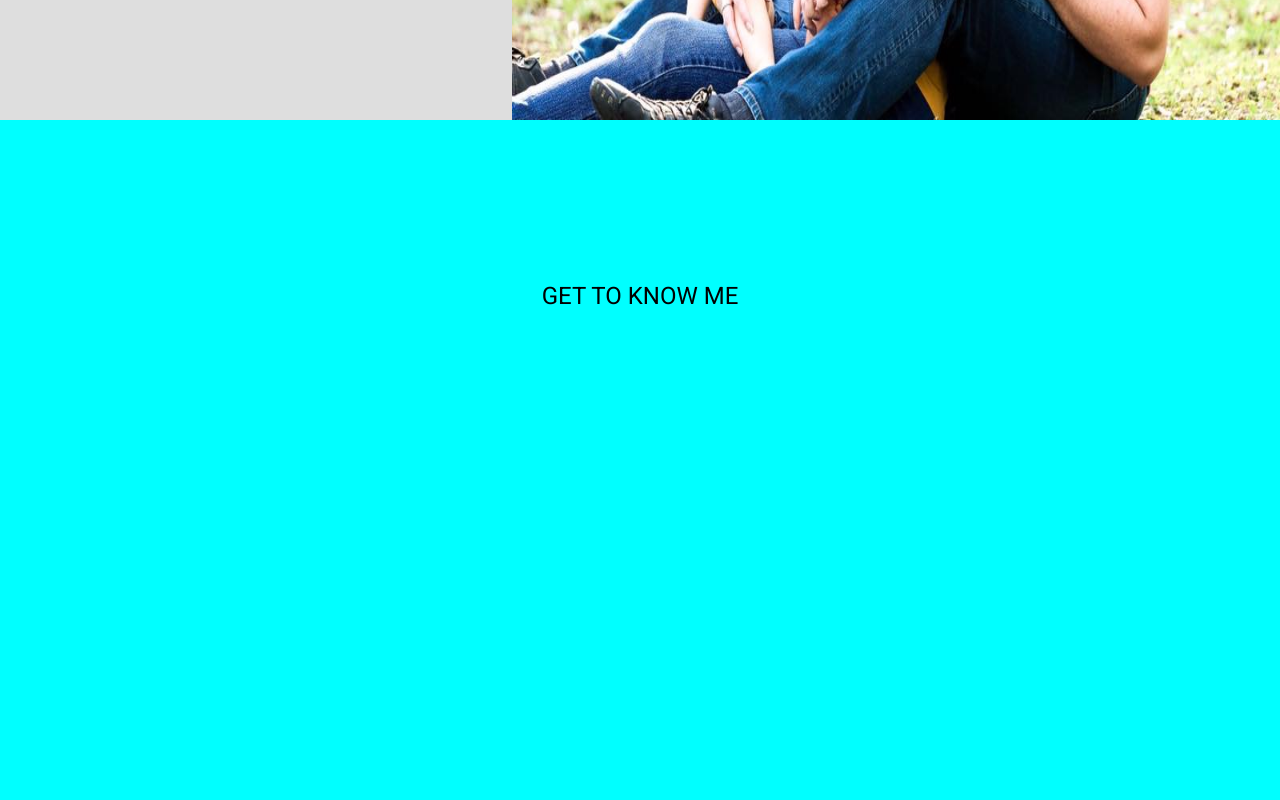
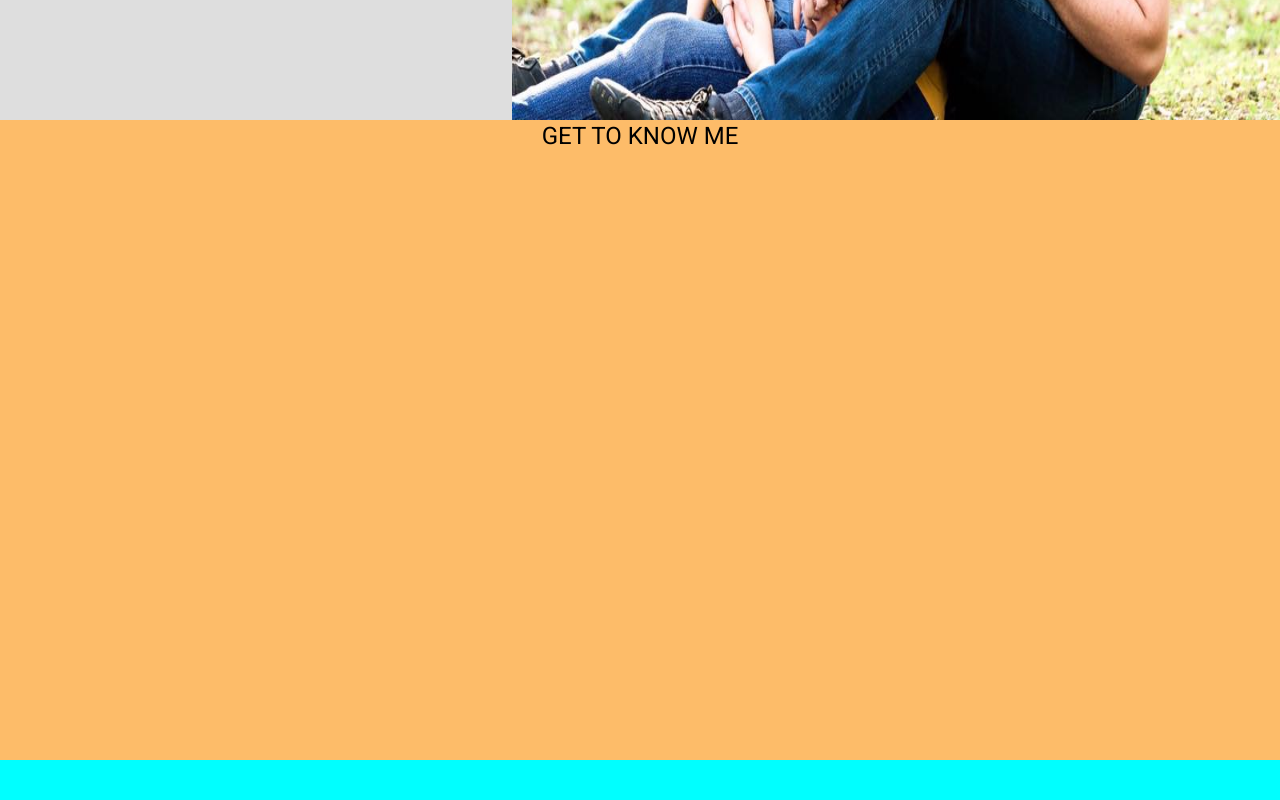
Before and after one commit to InnerGI/personal-website, an Angular app: page / in a window 1280 px wide. Shown: the part 600-1400 px from the top of the page. Built offline with nearby package versions, Linux system fonts and the light colour scheme.

Commit message:
About section component creation and scss variables.

```diff
--- a/angular.json
+++ b/angular.json
@@ -29,11 +29,12 @@
             ],
             "styles": [
               "./node_modules/@angular/material/prebuilt-themes/deeppurple-amber.css",
-              "src/styles.scss"
+              "src/styles.scss",
+              "src/sass/variables.scss"
             ],
             "stylePreprocessorOptions": {
                 "includePaths": [
-                    "sass"
+                    "sass/variables.scss"
                 ]
             },
             "scripts": []
--- a/src/app/app.module.ts
+++ b/src/app/app.module.ts
@@ -7,12 +7,14 @@ import { AppComponent } from './app.component';
 import { BrowserAnimationsModule } from '@angular/platform-browser/animations';
 import { LandingPageComponent } from './landing-page/landing-page.component';
 import { WelcomeComponent } from './landing-page/welcome/welcome.component';
+import { AboutComponent } from './landing-page/about/about.component';
 
 @NgModule({
   declarations: [
     AppComponent,
     LandingPageComponent,
-    WelcomeComponent
+    WelcomeComponent,
+    AboutComponent
   ],
   imports: [
     AppRoutingModule,
--- /dev/null
+++ b/src/app/landing-page/about/about.component.html
@@ -0,0 +1,3 @@
+<section id="about" [ngStyle]="{'min-height' : viewportHeight * .80 + 'px'}">
+    <h1>GET TO KNOW ME</h1>
+</section>
--- /dev/null
+++ b/src/app/landing-page/about/about.component.scss
@@ -0,0 +1,8 @@
+@use '../../../sass/variables.scss';
+
+#about {
+    flex: 1;
+    display: flex;
+    justify-content: center;
+    background-color: #fdbc69;
+}
--- /dev/null
+++ b/src/app/landing-page/about/about.component.ts
@@ -0,0 +1,19 @@
+import { Component, OnInit } from '@angular/core';
+import { ViewportRuler } from '@angular/cdk/scrolling';
+
+@Component({
+  selector: 'app-about-section',
+  templateUrl: './about.component.html',
+  styleUrls: ['./about.component.scss']
+})
+export class AboutComponent implements OnInit {
+
+    public viewportHeight: number;
+
+    constructor(private viewportRuler: ViewportRuler) { }
+
+    ngOnInit(): void {
+        this.viewportHeight = this.viewportRuler.getViewportSize().height;
+    }
+
+}
--- a/src/app/landing-page/landing-page.component.html
+++ b/src/app/landing-page/landing-page.component.html
@@ -1,9 +1,7 @@
 <div class="landingPage">
     <app-welcome-section></app-welcome-section>
+    <app-about-section></app-about-section>
     <!-- TODO: Make sections components and calculate the viewportHeight * ratio in the component -->
-    <section [ngStyle]="{'min-height' : viewportHeight * .80 + 'px'}">
-        <h1>GET TO KNOW ME</h1>
-    </section>
     <section [ngStyle]="{'min-height' : viewportHeight * .50 + 'px'}">
         <h1>MY PASSIONS IN LIFE</h1>
     </section>
--- a/src/app/landing-page/welcome/welcome.component.scss
+++ b/src/app/landing-page/welcome/welcome.component.scss
@@ -1,13 +1,9 @@
-@use '../../app.component.scss';
+@use '../../app.component';
 
 #welcome {
     flex: 1;
     display: flex;
     justify-content: center;
-
-    h1 {
-        padding-top: 10rem;
-    }
 
     #left-pane {
         display: flex;
--- /dev/null
+++ b/src/sass/variables.scss
@@ -0,0 +1,3 @@
+$pink: #e4757e;
+$yellow: #fdbc69;
+$navy: #0a1d49;
```
Also changed, not shown: 1 other file (tests, documents, lock files or other folders).
